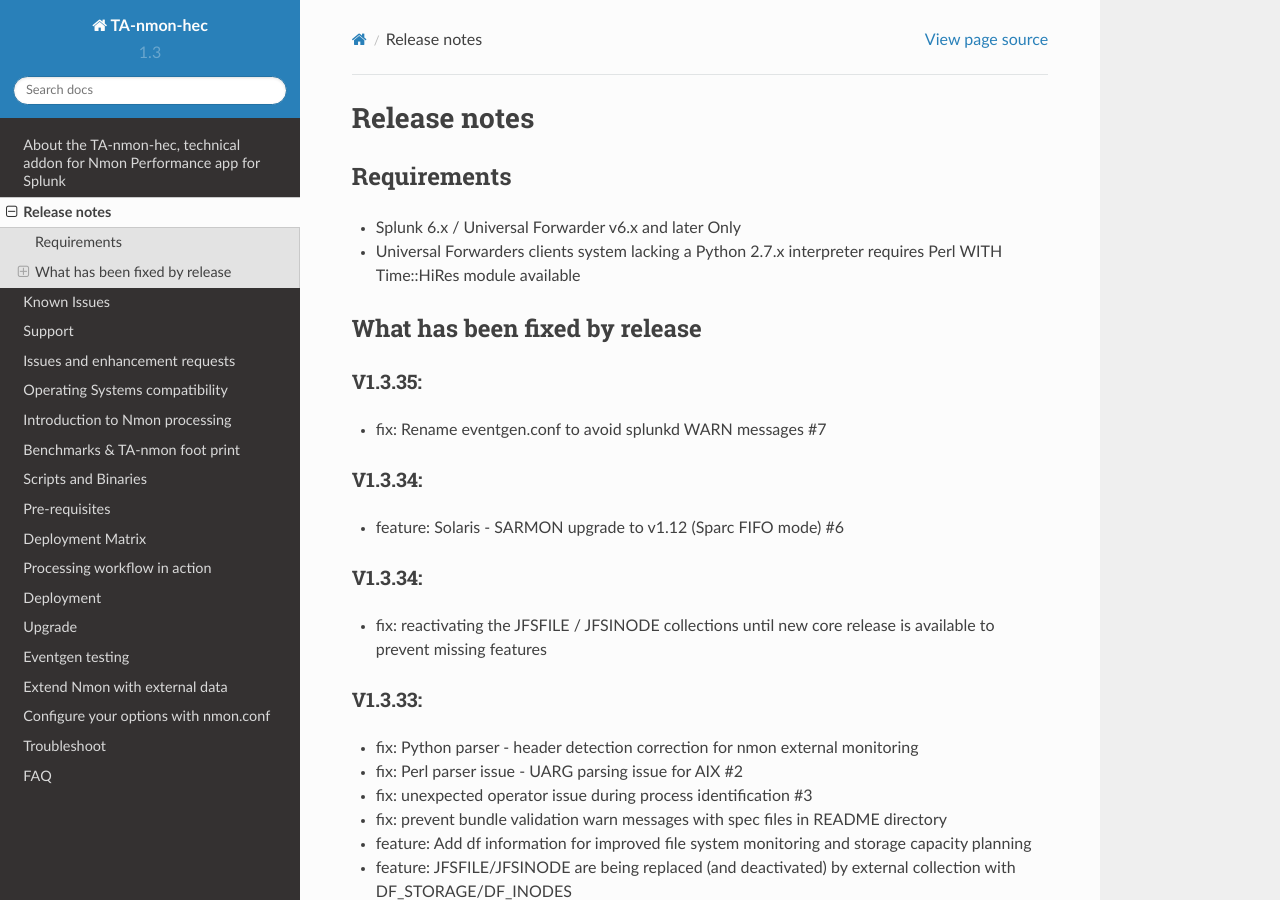
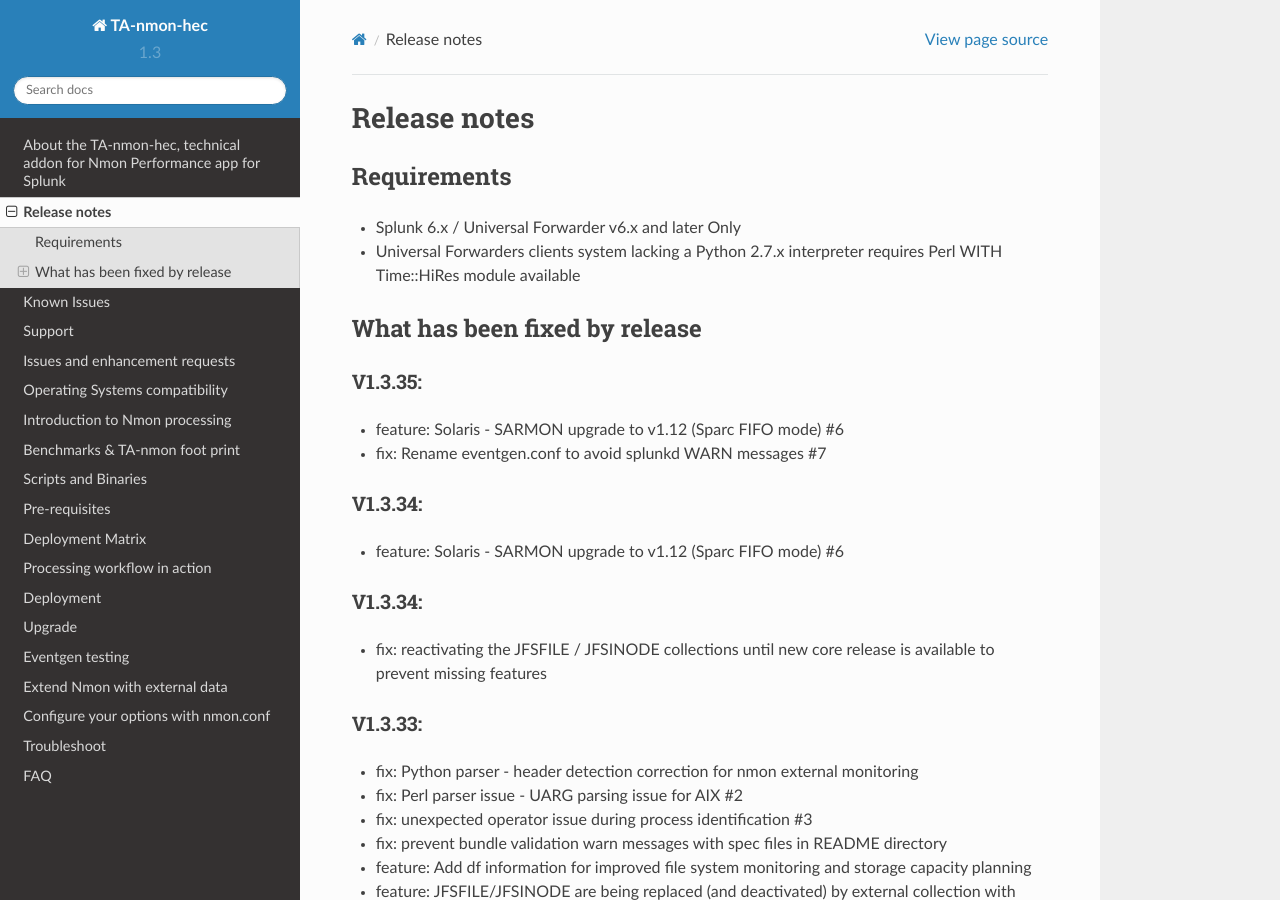
Before and after one commit to guilhemmarchand/TA-nmon-hec, a Sphinx documentation site: the page built from docs/releasenotes.rst, in a window 1280 px wide and 900 px high. Built offline with Sphinx 7.4.7 and the Read the Docs theme 2.0.0, drawn with Linux system fonts in a browser that asks for light colours.

Commit message:
Version 1.3.35

```diff
--- a/docs/releasenotes.rst
+++ b/docs/releasenotes.rst
@@ -18,6 +18,7 @@ What has been fixed by release
 V1.3.35:
 ========
 
+- feature: Solaris - SARMON upgrade to v1.12 (Sparc FIFO mode) #6
 - fix: Rename eventgen.conf to avoid splunkd WARN messages #7
 
 ========
```
Also changed, not shown: 2 other files.
